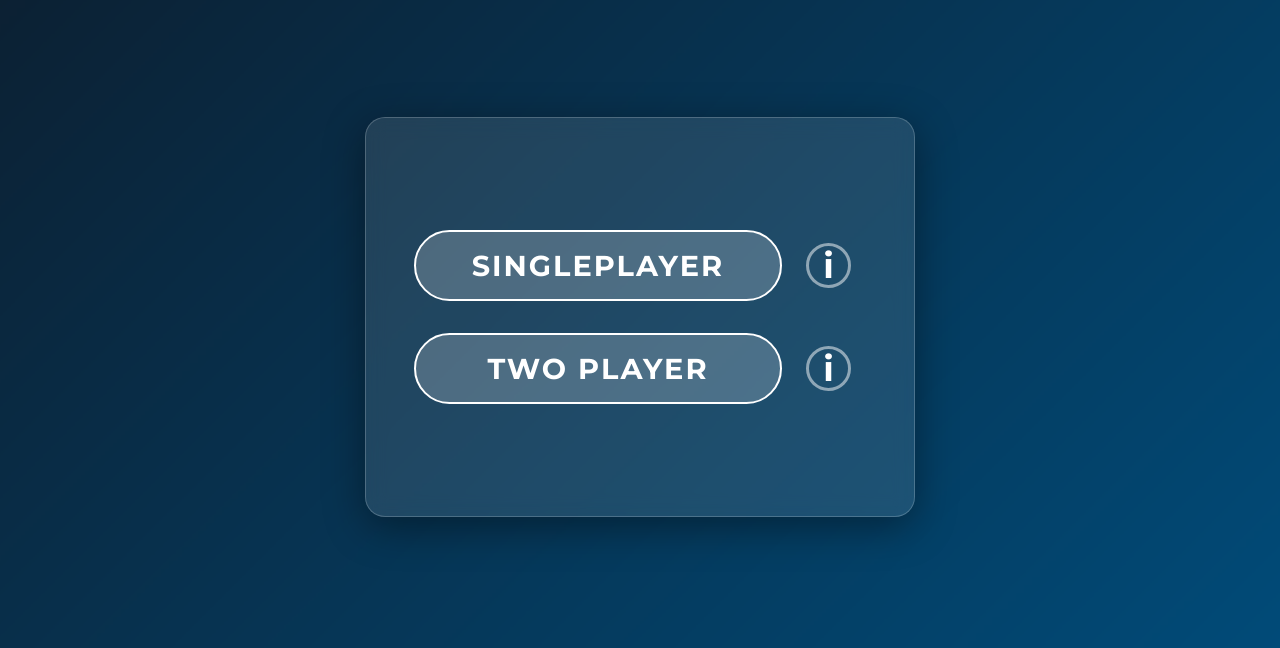
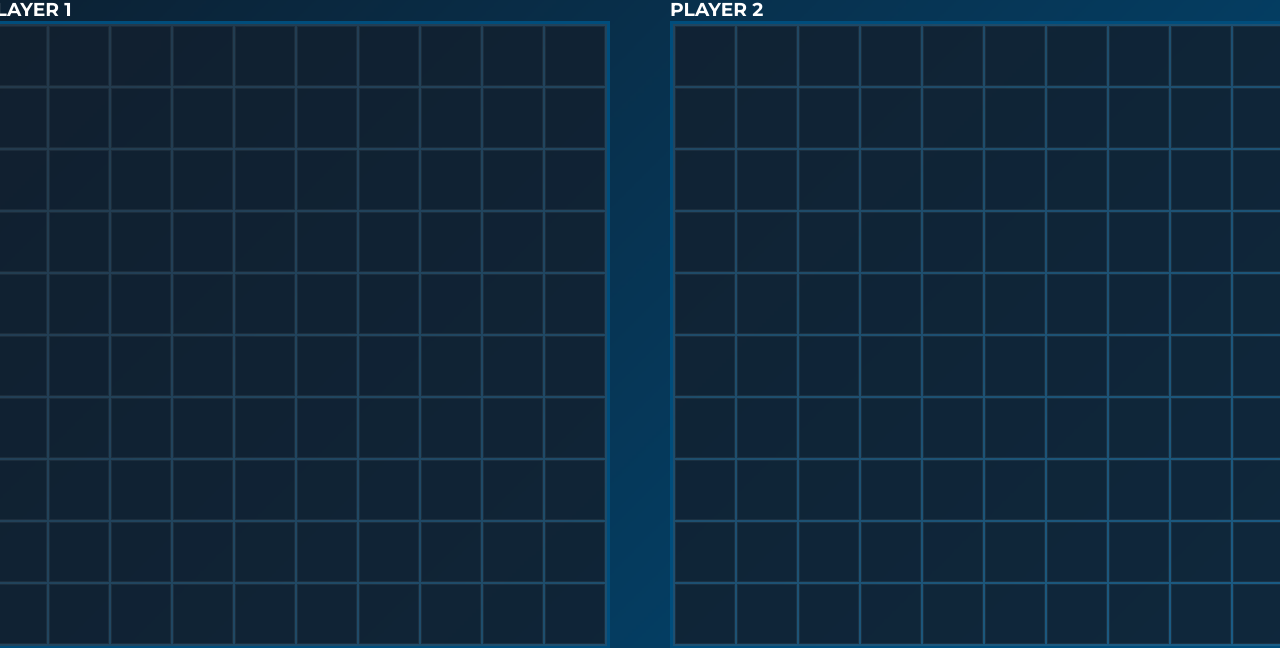
Before and after one commit to devchap8/battleship, a website built with webpack: page src/template.html in a window 1280 px wide. Shown: the part 152-800 px from the top of the page. Built offline with nearby package versions, Linux system fonts and the light colour scheme.

Commit message:
feat: Add grid setup funciton

```diff
--- a/src/domManip.js
+++ b/src/domManip.js
@@ -6,6 +6,8 @@ const charName = document.querySelector(".character-name");
 const gadgetName = document.querySelector(".gadget-name");
 const charDescription = document.querySelector(".character-description");
 const gadgetDescription = document.querySelector(".gadget-description");
+const p1Grid = document.querySelector("#player-1-grid");
+const p2Grid = document.querySelector("#player-2-grid");
 
 const changeScreen = (screenID) => {
     screenList.forEach(screen => {
@@ -34,7 +36,14 @@ const displayCharInfo = (char) => {
     gadgetDescription.innerHTML = char.description;
 }
 
+const setupGrids = () => {
+    for (let i = 0; i < 100; i++) {
+        const p1Block = document.createElement("div");
+        p1Grid.appendChild(p1Block);
+        const p2Block = document.createElement("div");
+        p2Grid.appendChild(p2Block);
+    }
+}
 
-
-const domManip = {changeScreen, displayCharIcon, displayCharInfo};
+const domManip = {changeScreen, displayCharIcon, displayCharInfo, setupGrids};
 export {domManip};
--- a/src/index.js
+++ b/src/index.js
@@ -64,6 +64,8 @@ const init = () => {
     charIcons.forEach(icon => icon.addEventListener("click", () => charIconClicked(icon)));
     charIconClicked(charIcons[0]);
 
+    domManip.setupGrids();
+
 
 }
 init();
--- a/src/style.css
+++ b/src/style.css
@@ -399,6 +399,10 @@ Game Screen
     border: 1px solid rgba(255, 255, 255, 0.05);
 }
 
+.grid-board div:hover {
+    background: rgba(24, 50, 78, 0.8);
+}
+
 /* Ability / Tooltip */
 
 .ability-container {
@@ -492,14 +496,14 @@ Game Screen
     border: 2px solid #9a8c98;
     border-radius: 5px;
     cursor: grab;
-    height: 30px;
+    height: 40px;
     flex-shrink: 0;
 }
 
-.ship[data-length="5"] {width: 150px;}
-.ship[data-length="4"] {width: 120px;}
-.ship[data-length="3"] {width: 90px;}
-.ship[data-length="2"] {width: 60px;}
+.ship[data-length="5"] {width: 280px;}
+.ship[data-length="4"] {width: 220px;}
+.ship[data-length="3"] {width: 160px;}
+.ship[data-length="2"] {width: 100px;}
 
 /* Ready Button */
 
--- a/src/template.html
+++ b/src/template.html
@@ -11,7 +11,7 @@
 </head>
 <body>
     <div class="background-image-container"></div>
-    <section id="menu-screen" class="screen active">
+    <section id="menu-screen" class="screen ">
     <!-- Make active later ^^^^^ -->
         <header>
             <h1>BATTLESHIP</h1>
@@ -71,7 +71,7 @@
          </div>
     </section>
 
-    <section id="game-screen" class="screen">
+    <section id="game-screen" class="screen active">
         <!-- Remove active later ^^^ -->
         <header class="game-header">
             <div class="game-status-text">
@@ -93,13 +93,13 @@
 
         <main class="battlefield-container">
             <div class="grid-wrapper">
-                <h3 class="grid-label">FRIENDLY BOARD</h3>
-                <div id="player-grid" class="grid-board"></div>
+                <h3 class="grid-label">PLAYER 1</h3>
+                <div id="player-1-grid" class="grid-board"></div>
             </div>
 
             <div class="grid-wrapper">
-                <h3 class="grid-label">ENEMY BOARD</h3>
-                <div id="enemy-grid" class="grid-board enemy-hidden"></div>
+                <h3 class="grid-label">PLAYER 2</h3>
+                <div id="player-2-grid" class="grid-board enemy-hidden"></div>
             </div>
         </main>
 
```
